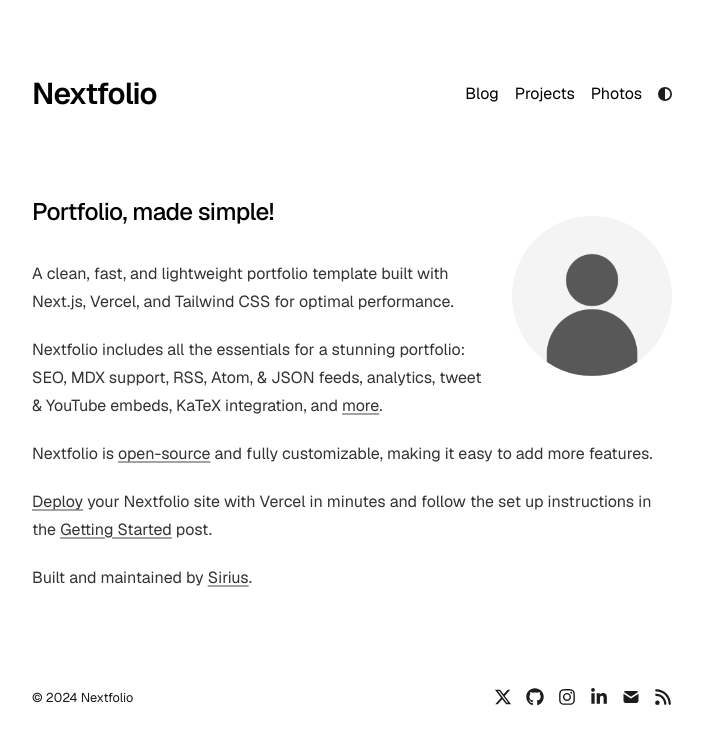
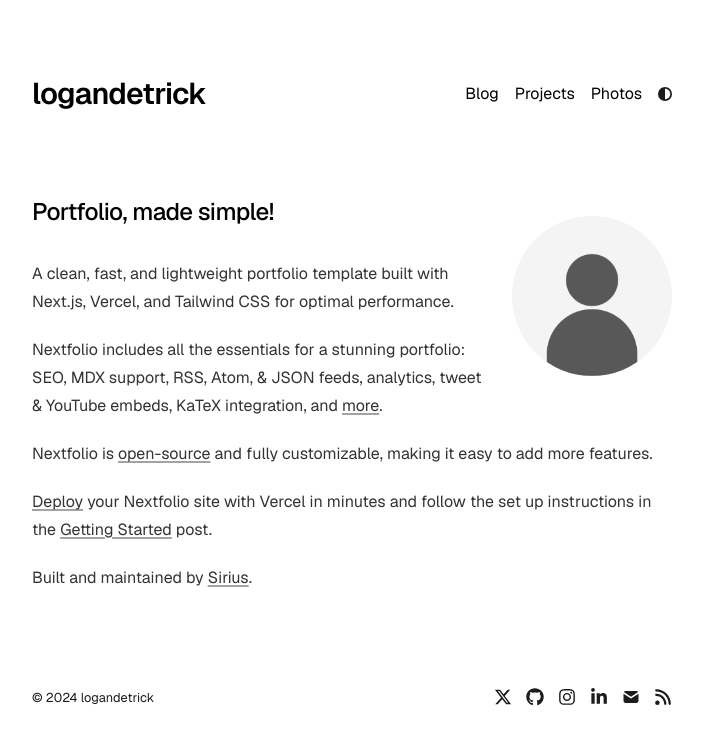
Before and after one commit to lodetrick/portfolio, a Next.js app: page / in a window 1280 px wide. Shown: the top 744 px of the page, without its empty margins (288-991 px from the left). Built offline with nearby package versions, Linux system fonts and the light colour scheme.

Commit message:
Added personalization to links

```diff
--- a/app/config.ts
+++ b/app/config.ts
@@ -1,16 +1,16 @@
 export const metaData = {
   baseUrl: "https://nextfolio-template.vercel.app/",
-  title: "Nextfolio",
-  name: "Sirius",
+  title: "logandetrick",
+  name: "Logan",
   ogImage: "/opengraph-image.png",
   description:
-    "A clean, fast, and lightweight portfolio template built with Next.js, Vercel, and Tailwind CSS for optimal performance.",
+    "A clean, fast, and lightweight portfolio built with Next.js, Vercel, and Tailwind CSS for optimal performance. Based on Nextfolio",
 };
 
 export const socialLinks = {
-  twitter: "https://x.com/1tssirius",
-  github: "https://github.com/1msirius/Nextfolio",
-  instagram: "https://www.instagram.com/",
-  linkedin: "https://www.linkedin.com/",
-  email: "mailto:example@gmail.com",
+  twitter: "https://x.com/", // dont use
+  github: "https://github.com/lodetrick/portfolio",
+  instagram: "https://www.instagram.com/", // should never be used
+  linkedin: "https://www.linkedin.com/in/logan-detrick/",
+  email: "mailto:logandetrick@gmail.com",
 };
```
